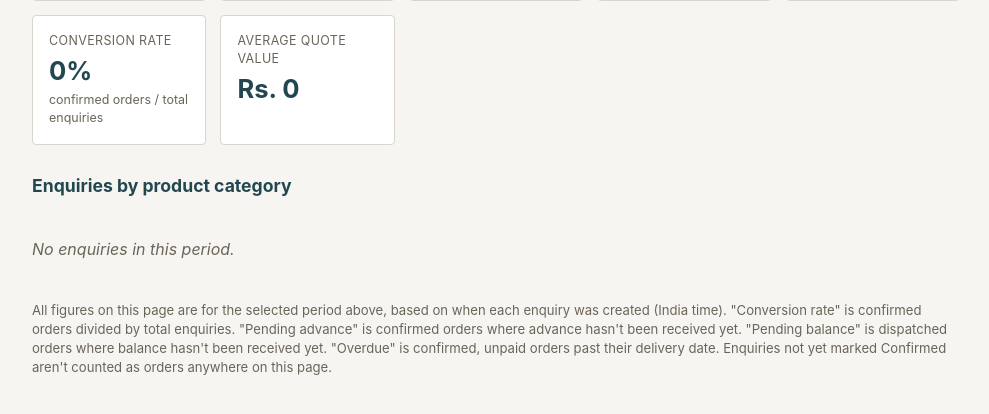
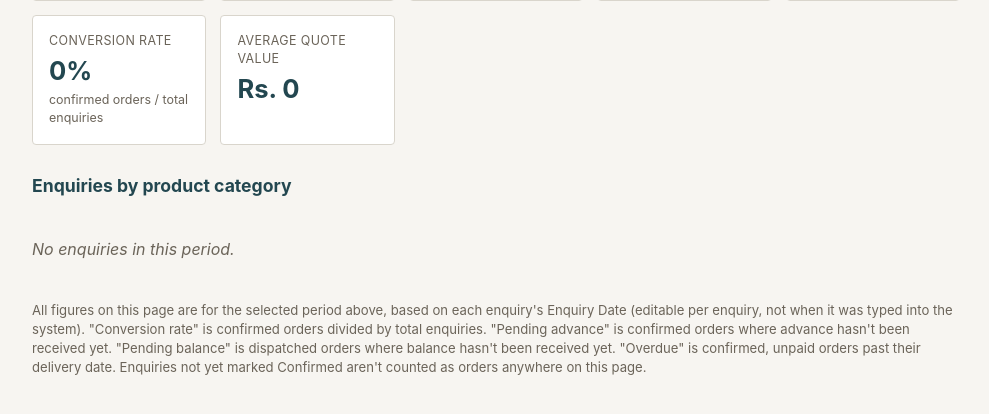
Before and after one commit to virajvisaria-crypto/vardhaman-enquiry-app, a Flask app: page /dashboard in a window 1280 px wide. Shown: the part 298-712 px from the top of the page, without its empty margins (144-1133 px from the left). Run offline with Flask 3, Linux system fonts and the light colour scheme; the visitor is signed in with stand-in values (Sample User, id 1); data comes from the database, SQL or seed files in the repository; data that the repository does not hold is empty.

Commit message:
Add Enquiry Date field to Add/Edit form and Enquiries list

```diff
--- a/templates/dashboard.html
+++ b/templates/dashboard.html
@@ -64,7 +64,8 @@
 {% endif %}
 
 <p class="muted small">
-  All figures on this page are for the selected period above, based on when each enquiry was created (India time).
+  All figures on this page are for the selected period above, based on each enquiry's Enquiry Date
+  (editable per enquiry, not when it was typed into the system).
   "Conversion rate" is confirmed orders divided by total enquiries.
   "Pending advance" is confirmed orders where advance hasn't been received yet.
   "Pending balance" is dispatched orders where balance hasn't been received yet.
--- a/templates/form.html
+++ b/templates/form.html
@@ -4,6 +4,9 @@
 <form method="POST" class="stacked-form">
   <label>Customer name *
     <input type="text" name="customer_name" required value="{{ enquiry.customer_name if enquiry else '' }}">
+  </label>
+  <label>Enquiry date
+    <input type="date" name="enquiry_date" value="{{ enquiry.enquiry_date if enquiry else today }}">
   </label>
   <label>Phone *
     <input type="tel" name="phone" required value="{{ enquiry.phone if enquiry else '' }}">
--- a/templates/list.html
+++ b/templates/list.html
@@ -16,6 +16,7 @@
     <thead>
       <tr>
         <th>Customer</th>
+        <th>Enquiry date</th>
         <th>Product</th>
         <th>Partner</th>
         <th>Delivery</th>
@@ -30,6 +31,7 @@
           <a href="{{ url_for('enquiry_detail', eid=e.id) }}">{{ e.customer_name }}</a>{% if e.company_name %} <span class="muted small">({{ e.company_name }})</span>{% endif %}
           {% if row.confirmed %}<span class="tag tag-confirmed">order</span>{% endif %}
         </td>
+        <td>{{ e.enquiry_date or '-' }}</td>
         <td>{{ row.product_summary }}</td>
         <td>{{ e.partner_name }}</td>
         <td>{{ e.delivery_date or '-' }}</td>
```
